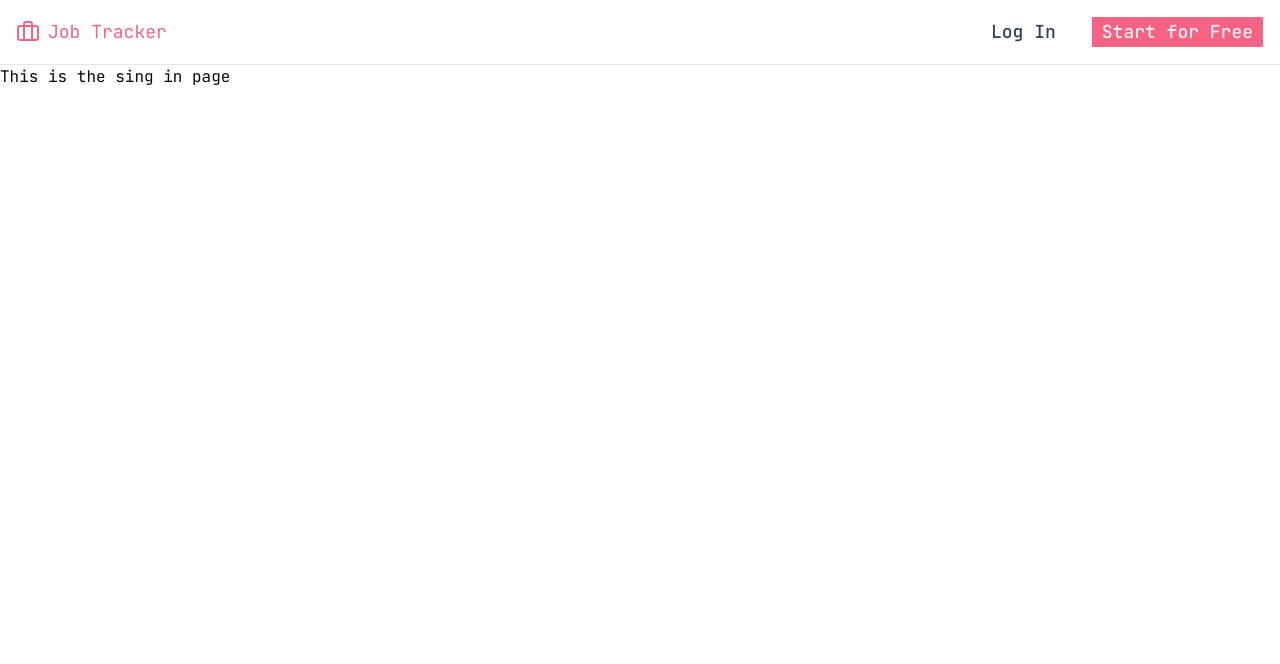
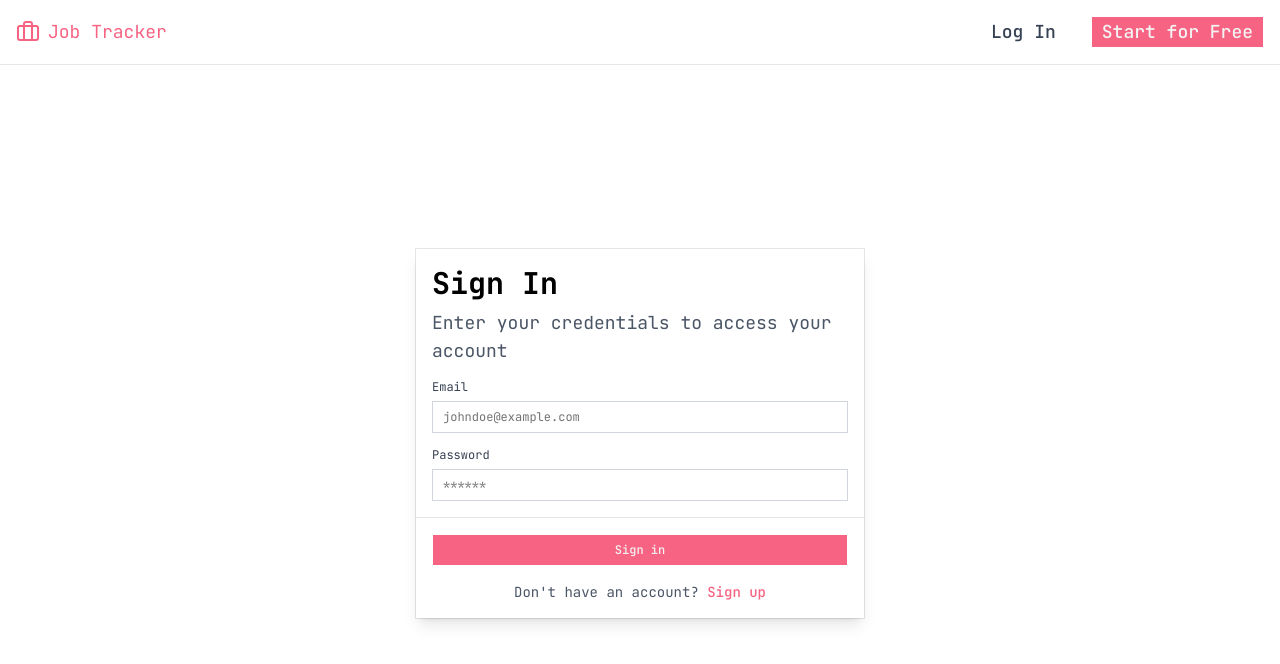
Before and after one commit to denniesia/job-application-tracker, a Next.js app: page /sign-in in a window 1280 px wide. Shown: the top 664 px of the page. Built offline with nearby package versions, Linux system fonts and the light colour scheme.

Commit message:
better auth set up

```diff
--- a/app/sign-in/page.jsx
+++ b/app/sign-in/page.jsx
@@ -1,5 +1,72 @@
+"use client";
+
+import {
+  Card,
+  CardContent,
+  CardDescription,
+  CardFooter,
+  CardHeader,
+  CardTitle,
+} from "../../components/ui/card";
+import { Label } from "../../components/ui/label";
+import { Input } from "../../components/ui/input";
+import { Button } from "../../components/ui/button";
+import Link from "next/link";
+
 export default function SignIn() {
-  return (
-    <h1>This is the sing in page</h1>
-  );
+    return (
+        <div className="flex min-h-[calc(100vh-4rem)] items-center justify-center bg-white p-4 mb-6">
+            <Card className="w-full max-w-md border-gray-200 shadow-lg">
+                <CardHeader className="space-y-1">
+                <CardTitle className="text-3xl font-bold text-black">
+                    Sign In
+                </CardTitle>
+                <CardDescription className="text-lg text-gray-600">
+                    Enter your credentials to access your account
+                </CardDescription>
+                </CardHeader>
+                <form className="space-y-4">
+                <CardContent className="space-y-4">
+
+                    <div className="space-y-2">
+                    	<Label htmlFor="email" className="text-gray-700">
+                        	Email
+						</Label>
+						<Input
+							id="email"
+							type="email"
+							placeholder="johndoe@example.com"
+							required
+							className="border-gray-300 focus:border-primary focus:ring-primary"
+						/>
+                    </div>
+                    <div className="space-y-2">
+						<Label htmlFor="password" className="text-gray-700">
+							Password
+						</Label>
+						<Input
+							id="password"
+							type="password"
+							placeholder="******"
+							required
+							className="border-gray-300 focus:border-primary focus:ring-primary"
+						/>
+                    </div>
+                </CardContent>
+                <CardFooter className="flex flex-col space-y-4">
+                    <Button
+						type="submit"
+						className="w-full bg-primary hover:bg-primary/90"
+                    >
+                    {" "}
+                    	Sign in
+                    </Button>
+                    <p className="text-center text-sm text-gray-600">
+                    	Don't have an account? <Link href="/sign-up" className="font-medium text-primary hover:underline">Sign up</Link>
+                    </p>
+                </CardFooter>
+                </form>
+            </Card>
+        </div>
+    );
 }
--- a/app/sign-up/page.jsx
+++ b/app/sign-up/page.jsx
@@ -1,5 +1,135 @@
+'use client';
+
+import {
+    Card,
+    CardContent,
+    CardDescription,
+    CardFooter,
+    CardHeader,
+    CardTitle,
+} from '../../components/ui/card';
+import { Label } from '../../components/ui/label';
+import { Input } from '../../components/ui/input';
+import { Button } from '../../components/ui/button';
+import Link from 'next/link';
+import { useState } from 'react';
+import { signUp } from '../../lib/auth/auth-client';
+import { useRouter } from 'next/navigation';
+
 export default function SignUp() {
-  return (
-    <h1>This is the sing up page</h1>
-  );
+    const [name, setName] = useState('');
+    const [email, setEmail] = useState('');
+    const [password, setPassword] = useState('');
+
+    const [error, setError] = useState('');
+    const [loading, setLoading] = useState('');
+
+    const router = useRouter();
+
+    async function handleSubmit(e) {
+        e.preventDefault();
+
+        setError('');
+        setLoading(true);
+
+        try {
+            const res = await signUp.email({
+                name,
+                email,
+                password,
+            });
+
+            if (res.error) {
+                setError(res.error.message ?? 'Failed to sign up');
+            } else {
+                router.push('/dashboard');
+            }
+        } catch (error) {
+            setError('An error occurred:');
+        } finally {
+            setLoading(false);
+        }
+    }
+
+    return (
+        <div className="flex min-h-[calc(100vh-4rem)] items-center justify-center bg-white p-6 mb-6">
+            <Card className="w-full max-w-md border-gray-200 shadow-lg">
+                <CardHeader className="space-y-1">
+                    <CardTitle className="text-3xl font-bold text-black">Sign Up</CardTitle>
+                    <CardDescription className="text-lg text-gray-600">
+                        Create an account to start tracking your job applications
+                    </CardDescription>
+                </CardHeader>
+                <form className="space-y-4" onSubmit={handleSubmit}>
+                    <CardContent className="space-y-4">
+                        {error && (
+                            <div className="rounded-md bg-destructive/15 p-3 text-sm text-destructive">
+                                {error}
+                            </div>
+                        )}
+                        <div className="space-y-2">
+                            <Label htmlFor="name" className="text-gray-700 text-lg">
+                                Name
+                            </Label>
+                            <Input
+                                id="name"
+                                type="text"
+                                placeholder="John Doe"
+                                required
+                                className="border-gray-300 focus:border-primary focus:ring-primary text-lg"
+                                value={name}
+                                onChange={(e) => setName(e.target.value)}
+                            />
+                        </div>
+                        <div className="space-y-2">
+                            <Label htmlFor="email" className="text-gray-700 text-lg">
+                                Email
+                            </Label>
+                            <Input
+                                id="email"
+                                type="email"
+                                placeholder="johndoe@example.com"
+                                required
+                                className="border-gray-300 focus:border-primary focus:ring-primary text-lg"
+                                value={email}
+                                onChange={(e) => setEmail(e.target.value)}
+                            />
+                        </div>
+                        <div className="space-y-2">
+                            <Label htmlFor="password" className="text-gray-700 text-lg">
+                                Password
+                            </Label>
+                            <Input
+                                id="password"
+                                type="password"
+                                placeholder="******"
+                                required
+                                className="border-gray-300 focus:border-primary focus:ring-primary text-lg"
+                                value={password}
+                                onChange={(e) => setPassword(e.target.value)}
+                            />
+                        </div>
+                    </CardContent>
+                    <CardFooter className="flex flex-col space-y-4">
+                        <Button
+                            type="submit"
+                            className="w-full bg-primary hover:bg-primary/90 text-lg"
+                            disabled={loading}
+                            >
+                            {loading ? "Creating account ... " :  "Sign up"}
+                        </Button>
+                        <p className="text-center text-sm text-gray-600 text-lg">
+                            Already have an account?{' '}
+                            <Link
+                                href="/sign-in"
+                                className="font-medium text-primary hover:underline text-lg"
+                            >
+                                Sign in
+                            </Link>
+                        </p>
+                    </CardFooter>
+                </form>
+            </Card>
+        </div>
+    );
 }
--- /dev/null
+++ b/lib/auth/auth-client.js
@@ -0,0 +1,7 @@
+import { createAuthClient } from "better-auth/react";
+
+export const authClient = createAuthClient({
+    baseURL: process.env.NEXT_PUBLIC_BETTER_AUTH_URL,
+})
+
+export const { signIn, signOut, signUp, useSession } = authClient;
--- /dev/null
+++ b/lib/auth/auth.ts
@@ -0,0 +1,16 @@
+import { betterAuth } from "better-auth";
+import { mongodbAdapter } from "better-auth/adapters/mongodb";
+import { MongoClient } from "mongodb";
+
+
+const client = new MongoClient(process.env.MONGODB_URI!);
+const db = client.db();
+
+export const auth = betterAuth({
+	database: mongodbAdapter(db, {
+		client,
+	}),
+	emailAndPassword: {
+		enabled: true,
+	}
+});
--- a/package.json
+++ b/package.json
@@ -11,6 +11,7 @@
   "dependencies": {
     "@base-ui/react": "^1.6.0",
     "@phosphor-icons/react": "^2.1.10",
+    "better-auth": "^1.6.23",
     "class-variance-authority": "^0.7.1",
     "clsx": "^2.1.1",
     "lucide-react": "^1.23.0",
```
Also changed, not shown: 1 other file (tests, documents, lock files or other folders).
